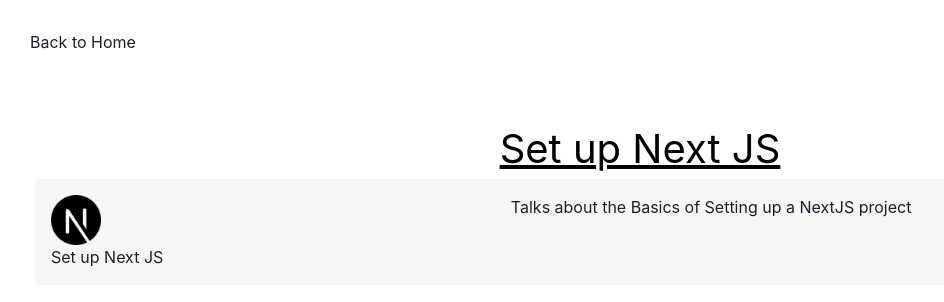
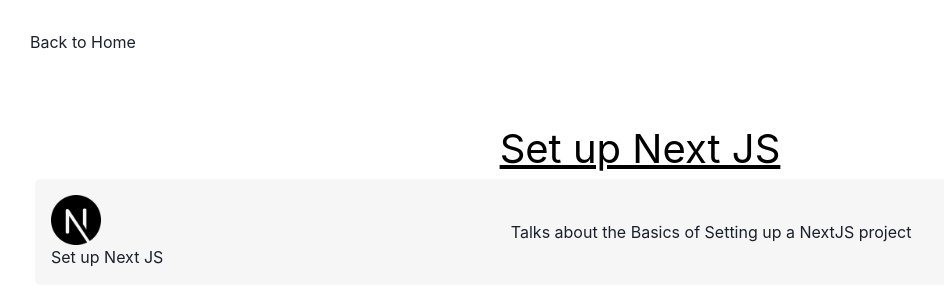
Before and after one commit to Sprof22/next-syllabus, a Next.js app: page /contents/1 in a window 1280 px wide. Shown: the top 302 px of the page, without its empty margins (0-944 px from the left). Built offline with nearby package versions, Linux system fonts and the light colour scheme.

Commit message:
minor updates

```diff
--- a/src/pages/contents/[id].js
+++ b/src/pages/contents/[id].js
@@ -19,6 +19,10 @@
         display: grid;
         grid-template-columns: 100%;
         align-items: center;
+    }
+    &: nth-of-type(2){
+      display: flex;
+      align-items: center;
     }
   }
 
@@ -48,7 +52,7 @@
               />
               <div>{content.title}</div>
             </div>
-            <div>{content.description}</div>
+            {content.description? <div>{content.description}</div> : <div><h2>Hello</h2><img src={`/icons/${content.image}.png`}/></div>}
           </CourseDetails>
         </div>
       </Main>
```
